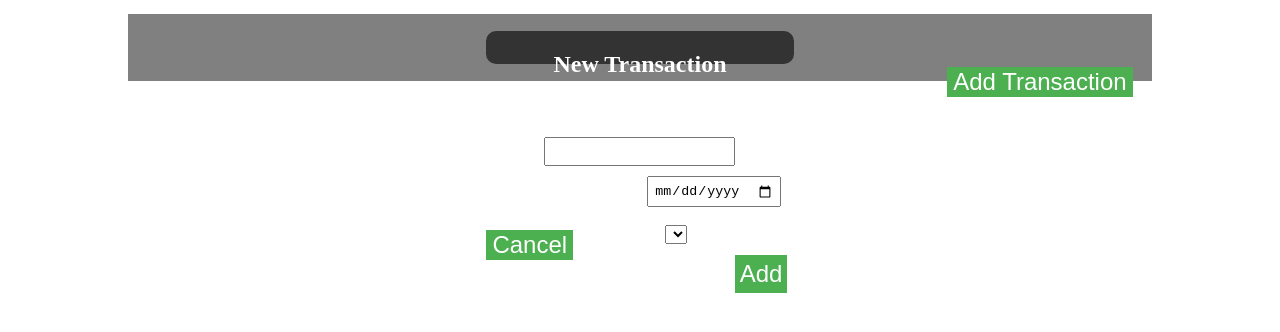
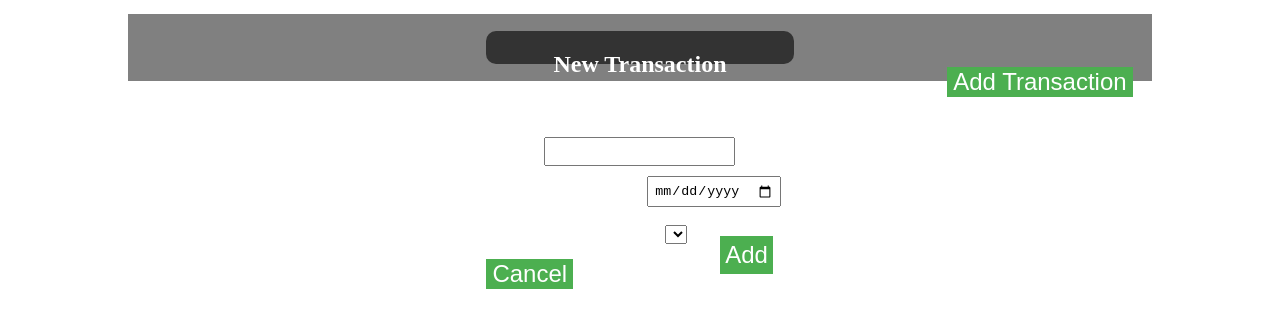
Before and after one commit to harrisonkh/hd-system, a website: page main.html in a window 1280 px wide. Both pictures are taken after a click on the button "Add Transaction". Shown: the part 106-438 px from the top of the page. Drawn offline with nearby package versions, Linux system fonts and the light colour scheme; no server answers.

Commit message:
changed Add and Cancel positioning

```diff
--- a/main.html
+++ b/main.html
@@ -47,12 +47,12 @@
           <option ng-repeat="customer in customers" value="{{customer.ID}}">{{customer.FName + ' ' + customer.LName}}</option>
         </select>
         <span id="validate"></span>
-        <input type="submit" id="submittrans" class="button" value="Add" style="position: relative;top:1.8em;
+        <input type="submit" id="submittrans" class="button" value="Add" style="position: relative;top:1em;
         margin: 0;
-        left: 1em;">
+        left: 0.4em;">
 
       </form>
-      <button type='cancel' id="canceltrans" class="button" ng-click="currentView = ''" value="Cancel" style="top:8.3em;margin: 0;left: 0;">Cancel</button>
+      <button type='cancel' id="canceltrans" class="button" ng-click="currentView = ''" value="Cancel" style="top:9.5em;margin: 0;left: 0;">Cancel</button>
     </div>
   </div>
 
```
